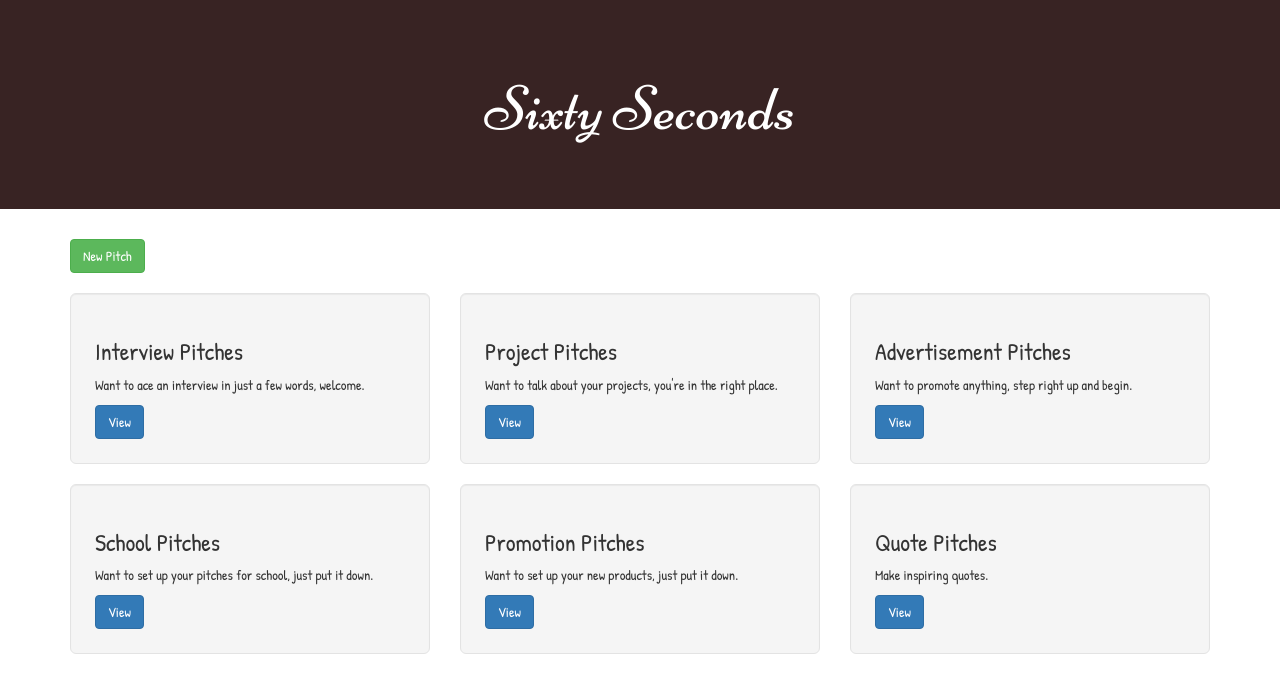
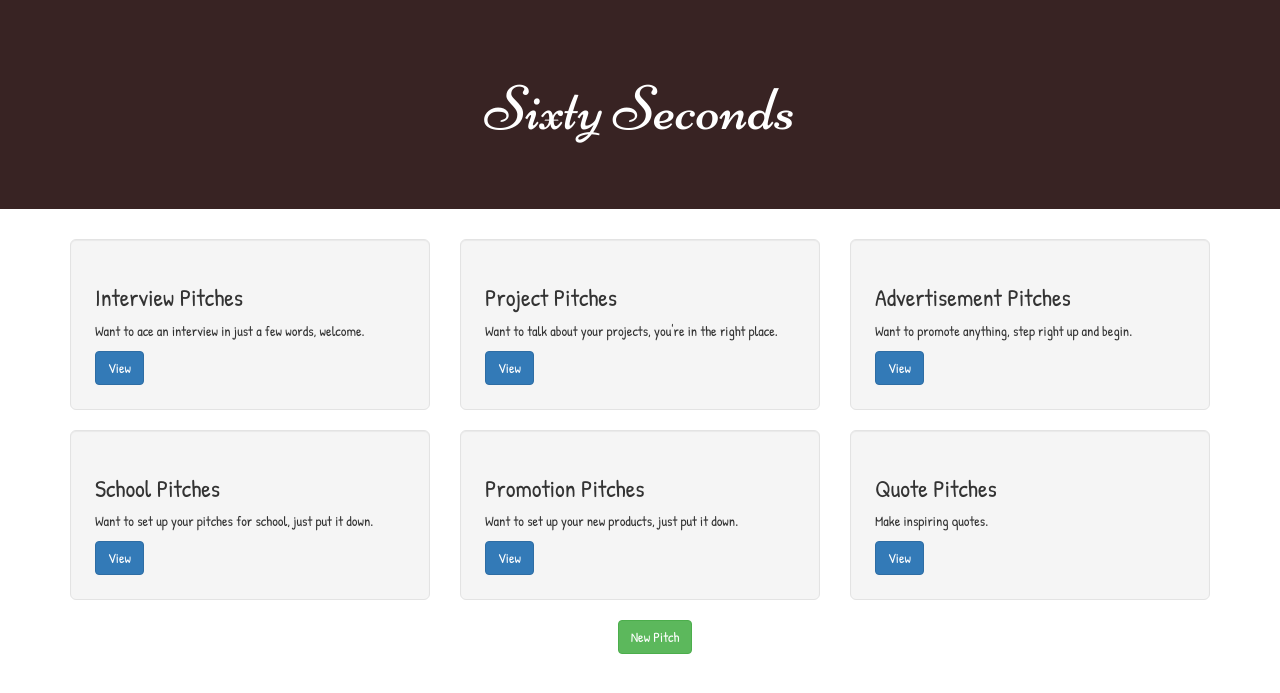
Before and after one commit to rose-okoth/sixty-seconds, a Flask app: page / in a window 1280 px wide. Shown: the part 53-746 px from the top of the page. Run offline with Flask 2, Linux system fonts and the light colour scheme; data that the repository does not hold is empty; some libraries are stand-ins or nearby versions.

Commit message:
update index html layout

```diff
--- a/app/templates/index.html
+++ b/app/templates/index.html
@@ -15,9 +15,6 @@
 <div class="jumbotron text-center" style="background-color: rgb(56, 35, 35); color: #fff; padding: 55px 25px; font-family: 'Niconne', cursive;
 ">
     <h1>Sixty Seconds</h1>
-</div>
-<div class="container" style="padding-bottom: 20px; font-family: 'Patrick Hand', cursive;">
-    <a href="{{url_for('main.new_pitch')}}" class="btn btn-success">New Pitch</a>
 </div>
 
 <div class="container" style= "font-family: 'Patrick Hand', cursive;">
@@ -65,5 +62,10 @@
             </div>
         </div>
     </div>
+
+    <div class="container text-center" style="padding-bottom: 20px; font-family: 'Patrick Hand', cursive;">
+        <a href="{{url_for('main.new_pitch')}}" class="btn btn-success">New Pitch</a>
+    </div>
+
 </div>
 {%endblock%}
```
